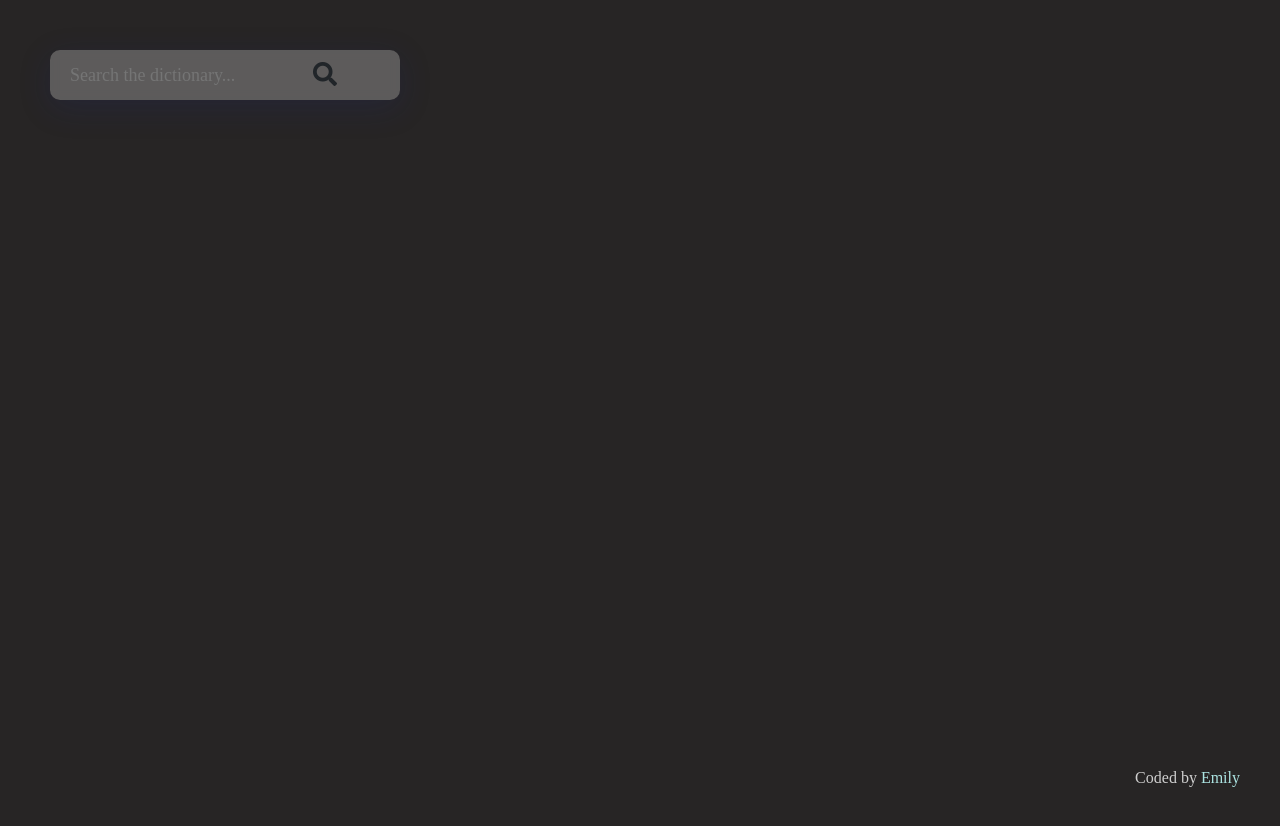
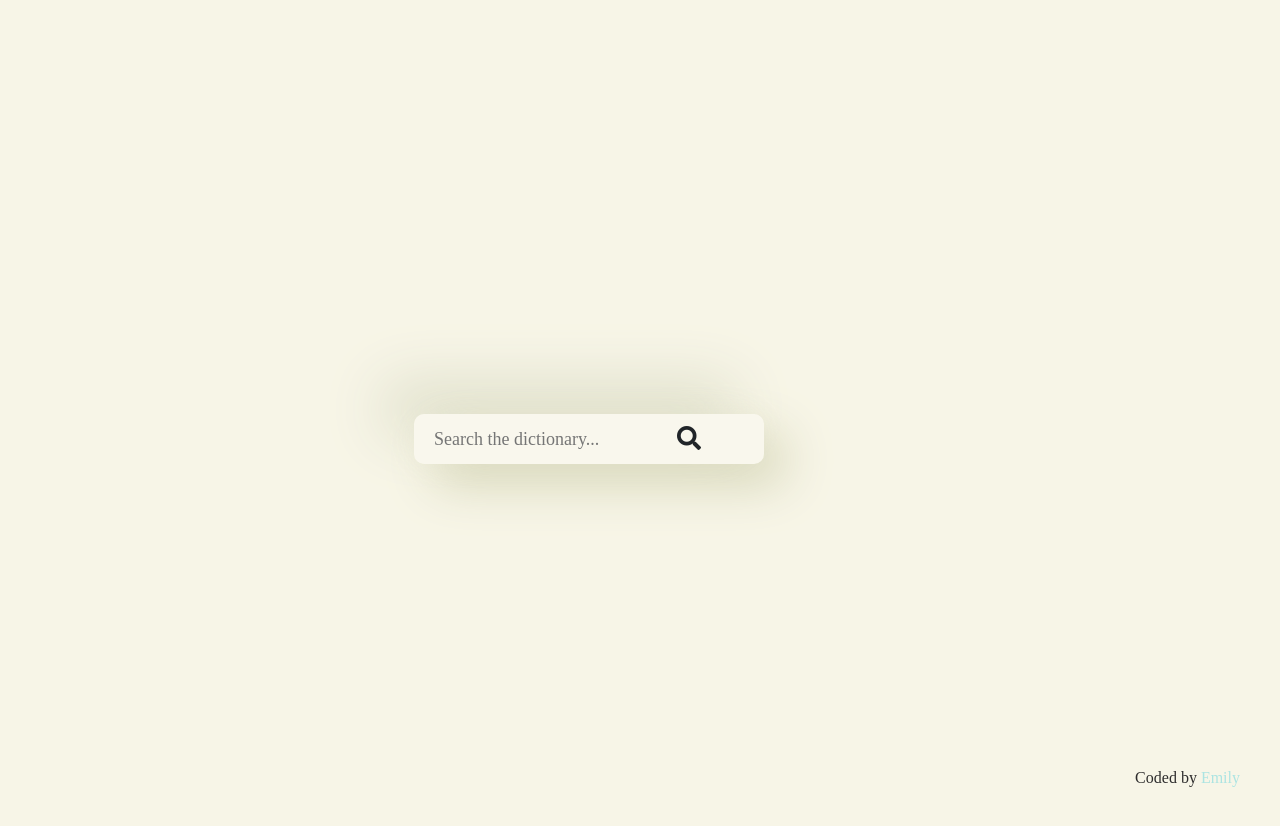
Before and after one commit to emllew/dictionary-project, a React (Create React App) app: page / in a window 1280 px wide. Shown: the top 826 px of the page. Built offline with nearby package versions, Linux system fonts and the light colour scheme; no server answers; a web font is replaced by a local one.

Commit message:
appearance

```diff
--- a/package.json
+++ b/package.json
@@ -9,6 +9,7 @@
     "axios": "^0.21.1",
     "react": "^17.0.2",
     "react-dom": "^17.0.2",
+    "react-loading": "^2.0.3",
     "react-scripts": "4.0.3",
     "web-vitals": "^1.1.1"
   },
--- a/src/App.css
+++ b/src/App.css
@@ -1,7 +1,7 @@
 .App {
-  color: rgb(207, 207, 207);
+  color: #2e2d2d;
   display: grid;
-  max-width: 960px;
-  margin: 20px;
+  max-width: 70vw;
+  margin: 0 auto;
   height: 100vh;
 }
--- a/src/Dictionary.css
+++ b/src/Dictionary.css
@@ -1,11 +1,12 @@
 @import url('https://fonts.googleapis.com/css2?family=Open+Sans:ital,wght@0,300;0,700;1,300;1,700&display=swap');
 
+body {
+  margin: 30vw;
+}
 form {
   margin: 30px;
   background: rgba(255, 255, 255, 0.25);
-  box-shadow: 0 8px 32px 0 rgba(31, 38, 135, 0.171);
-  backdrop-filter: blur(5px);
-  -webkit-backdrop-filter: blur(4.5px);
+  box-shadow: 20px 20px 50px #d6d6b9, -30px -30px 60px #dcddc8;
   border-radius: 10px;
   position: fixed;
   width: 350px;
--- a/src/Dictionary.js
+++ b/src/Dictionary.js
@@ -3,11 +3,12 @@ import './Dictionary.css';
 import Results from './Results';
 import Photos from './Photos';
 import axios from 'axios';
+import ReactLoading from 'react-loading';
 
 export default function Dictionary() {
   let [keyword, setKeyword] = useState('');
   let [results, setResults] = useState(null);
-
+  let [loaded, setLoaded] = useState(false);
   let [photos, setPhotos] = useState(null);
 
   function handleDictionaryResponse(response) {
@@ -19,9 +20,11 @@ export default function Dictionary() {
     console.log(response.data);
     setPhotos(response.data.photos);
   }
-
-  function Search(event) {
-    event.preventDefault();
+  function load() {
+    setLoaded(true);
+    search();
+  }
+  function search() {
     let apiUrl = `https://api.dictionaryapi.dev/api/v2/entries/en_US/${keyword}`;
     axios.get(apiUrl).then(handleDictionaryResponse);
 
@@ -39,9 +42,10 @@ export default function Dictionary() {
     setKeyword(event.target.value);
   }
 
+  if (loaded) {
     return (
       <div className="Dictionary">
-      <form className="search" onSubmit={Search}>
+        <form className="search" onSubmit={search}>
           <input
             type="search"
             placeholder="Search the dictionary..."
@@ -63,4 +67,13 @@ export default function Dictionary() {
         </footer>
       </div>
     );
+  } else {
+    load();
+    <ReactLoading
+      type={'balls'}
+      color={'#975a5e'}
+      height={'20%'}
+      width={'20%'}
+    />;
   }
+}
--- a/src/Photos.css
+++ b/src/Photos.css
@@ -1,3 +1,7 @@
 .Photos .img {
   border-radius: 3px;
 }
+
+aside {
+  font-size: small;
+}
--- a/src/Photos.js
+++ b/src/Photos.js
@@ -7,6 +7,7 @@ export default function Photos(props) {
         <div className="row">
           {props.photos.map(function (photo, index) {
             return (
+              <>
                 <div className="col-3">
                   <a href={photo.src.original} target="_blank" rel="noreferrer">
                     <img
@@ -17,6 +18,10 @@ export default function Photos(props) {
                     />
                   </a>
                 </div>
+                <aside>
+                  Photos by <a href="https://www.pexels.com/">Pixels</a>
+                </aside>
+              </>
             );
           })}
         </div>
--- a/src/index.css
+++ b/src/index.css
@@ -4,5 +4,5 @@ body {
   font-family: 'Kiwi Maru', serif;
   margin: 0 auto;
 
-  background-color: rgb(39, 37, 37);
+  background-color: #f7f5e7;
 }
```
Also changed, not shown: 1 other file (tests, documents, lock files or other folders). Lines whose indentation alone changed are shown as unchanged.
